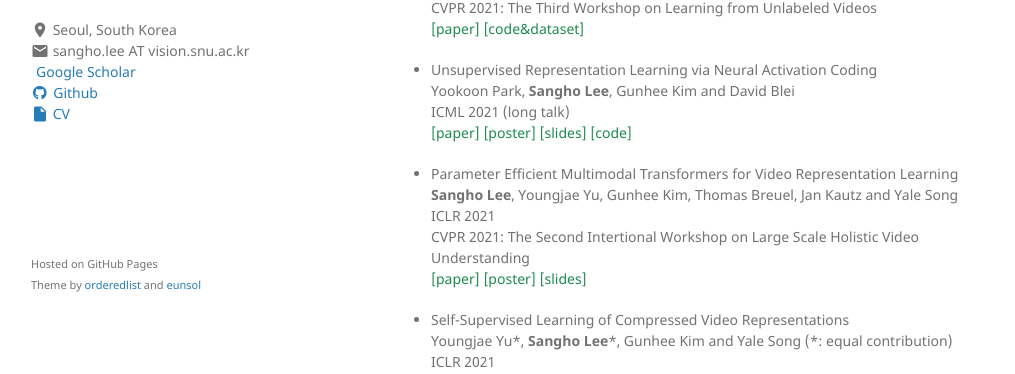
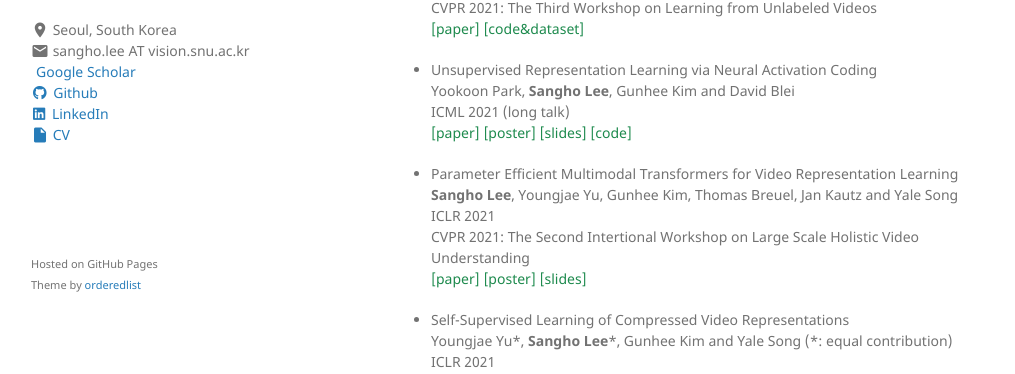
Before and after one commit to sangho-vision/sangho-vision.github.io, a Jekyll site: the page built from index.md, in a window 1280 px wide. Shown: the part 536-910 px from the top of the page, without its empty margins (129-1144 px from the left). Built offline with Jekyll 4.4.1, drawn with Linux system fonts in a browser that asks for light colours; a style sheet for code colours, icons or effects is not loaded.

Commit message:
linkedin, address

```diff
--- a/_config.yml
+++ b/_config.yml
@@ -7,5 +7,6 @@ location: Seoul, South Korea
 email: sangho.lee AT vision.snu.ac.kr
 homepage: https://sangho-vision.github.io
 github: https://github.com/sangho-vision
+linkedin: https://www.linkedin.com/in/sanghol
 google_scholar: https://scholar.google.com/citations?hl=ko&user=Lq8MN6wAAAAJ
 theme: jekyll-theme-minimal
--- a/_layouts/default.html
+++ b/_layouts/default.html
@@ -42,6 +42,9 @@
         <a href="{{ site.github }}">
           <i class="fab fa-github"></i> Github<br/>
         </a>
+        <a href="{{ site.linkedin }}">
+          <i class="fab fa-linkedin"></i> LinkedIn<br/>
+        </a>
         </a>
         <a href="{{ site.cv }}">
           <i class="material-icons md-18">insert_drive_file</i> CV<br/>
@@ -54,7 +57,7 @@
 
       </section>
       <footer>
-        <p><small>Hosted on GitHub Pages<br/> Theme by <a href="https://github.com/orderedlist">orderedlist</a> and <a href="https://homes.cs.washington.edu/~eunsol/">eunsol</a></small></p>
+        <p><small>Hosted on GitHub Pages<br/> Theme by <a href="https://github.com/orderedlist">orderedlist</a></small></p>
       </footer>
     </div>
     <script src="{{ "/assets/js/scale.fix.js" | relative_url }}"></script>
```
Also changed, not shown: 1 other file.
